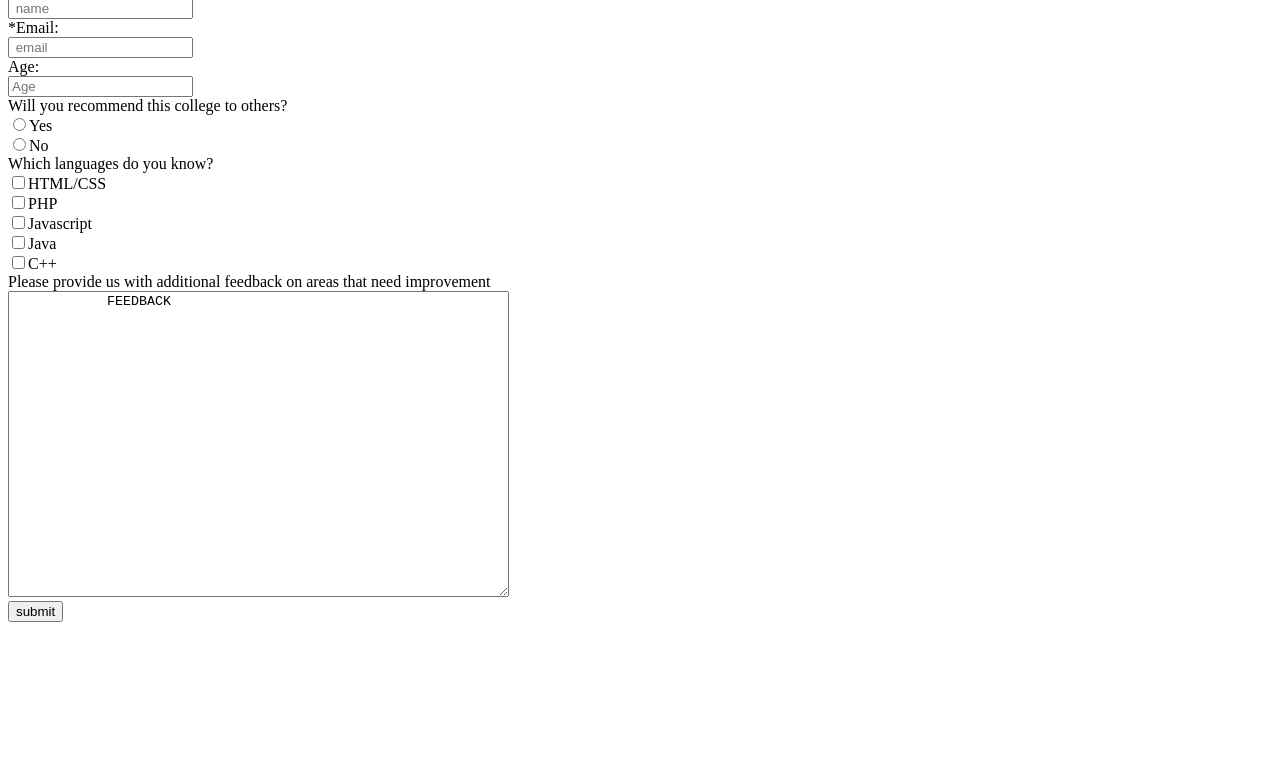
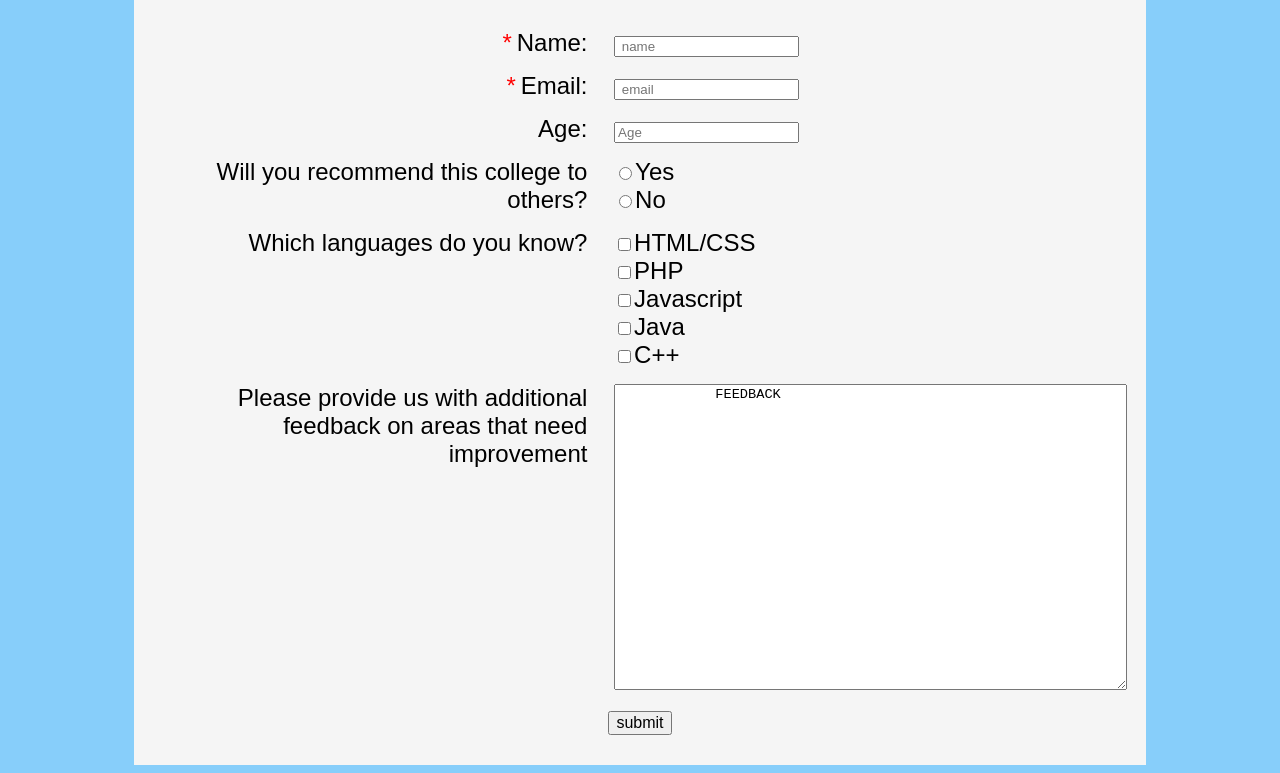
Before and after one commit to Snehakale11/Task2, a plain HTML site: page index.html in a window 1280 px wide. Shown: the part 100-873 px from the top of the page. Before the commit the page ends 800 px from the top, so only its background shows below. Drawn offline with Linux system fonts and the light colour scheme.

Commit message:
Update index.html

```diff
--- a/index.html
+++ b/index.html
@@ -2,7 +2,7 @@
 <!Doctype html>
 <html>
 <head>
-    <link rel="stylesheet" type="text/css" href="tstyle.css">
+    <link rel="stylesheet" type="text/css" href="style.css">
 </head>
 <body>
   <h1 id="title"> Survey Form</h1>
```
